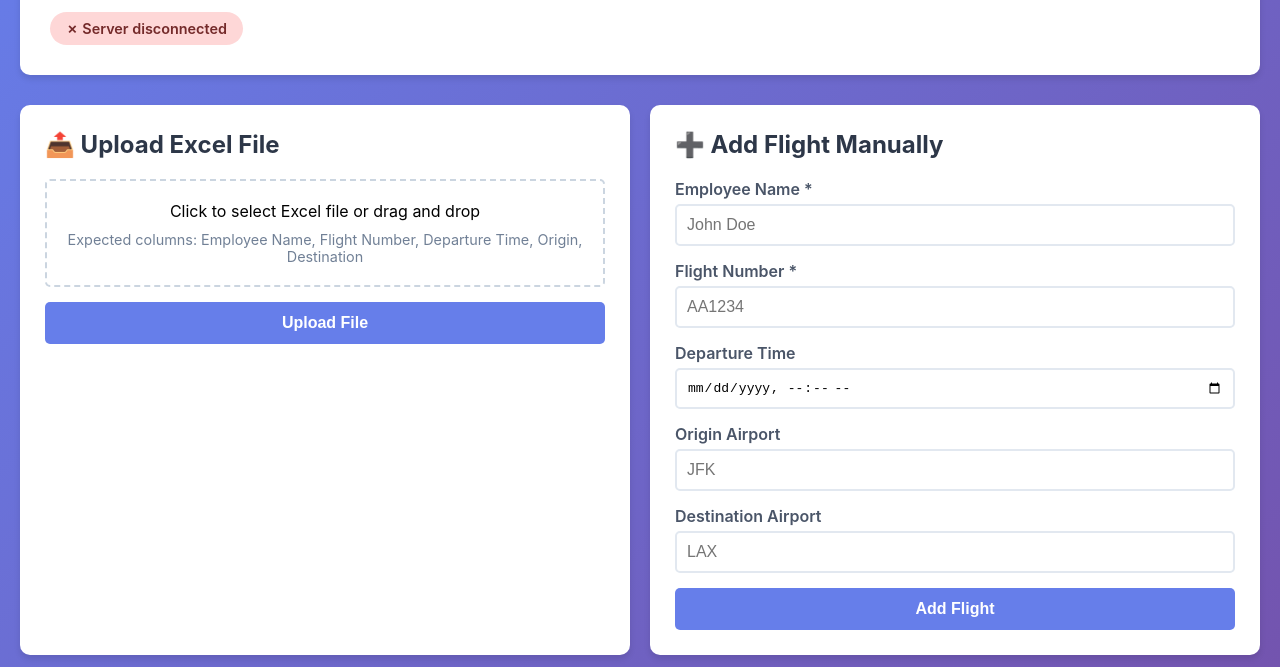
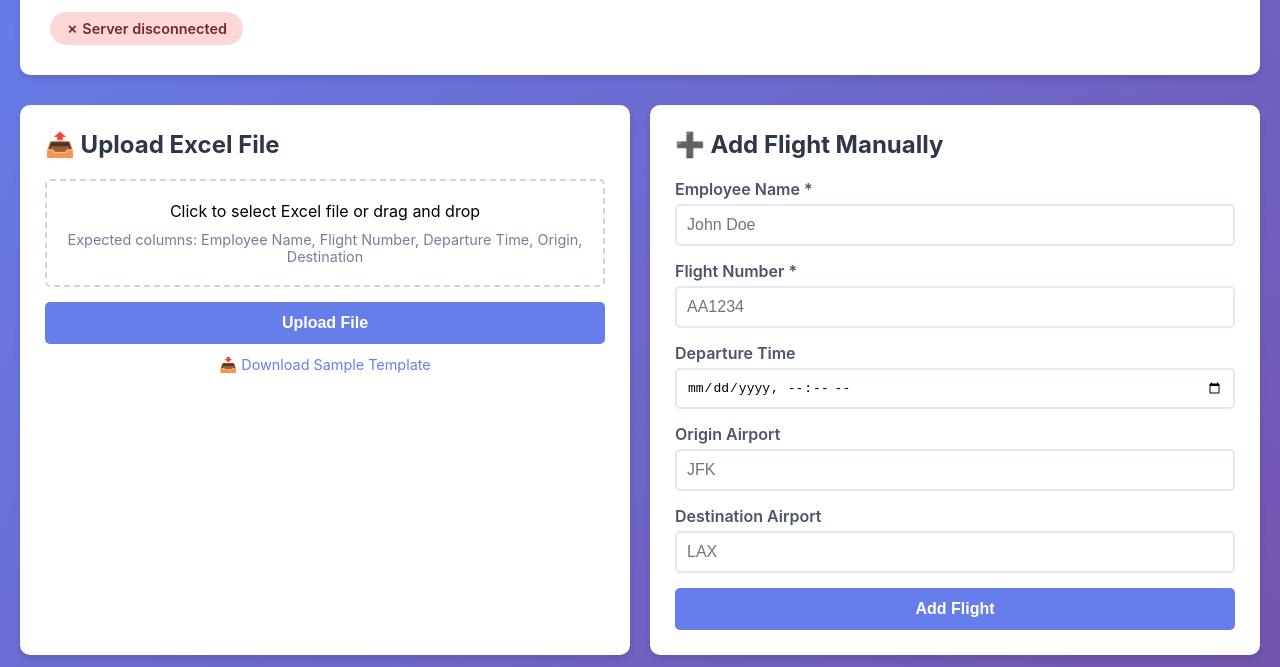
Before and after one commit to DrStang/FlightTracker, a website: page public/index.html in a window 1280 px wide. Shown: the part 133-800 px from the top of the page. Drawn offline with Linux system fonts and the light colour scheme; no server answers; a script that the page names is missing.

Commit message:
Update index.html

```diff
--- a/public/index.html
+++ b/public/index.html
@@ -505,6 +505,11 @@
                 </div>
                 <input type="file" id="fileInput" accept=".xlsx,.xls" style="display: none;">
                 <button id="uploadBtn" style="margin-top: 15px; width: 100%;">Upload File</button>
+                <div style="text-align: center; margin-top: 10px;">
+                    <a href="#" id="downloadSample" style="color: #667eea; text-decoration: none; font-size: 0.9em;">
+                        📥 Download Sample Template
+                    </a>
+                </div>
             </div>
 
             <!-- Manual Entry Section -->
```
